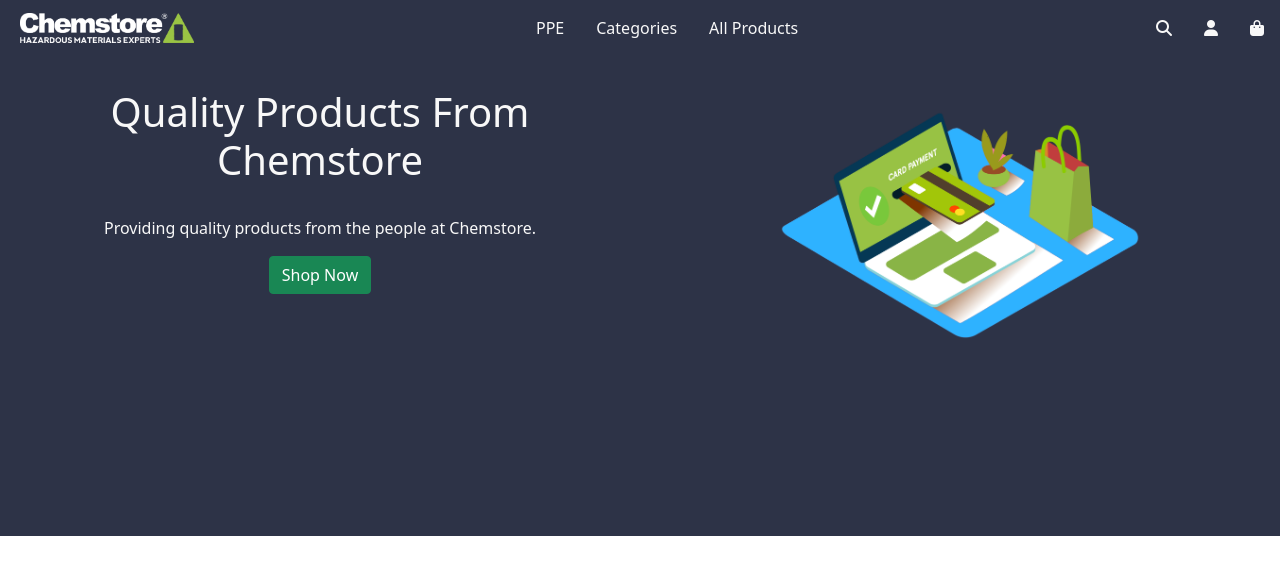
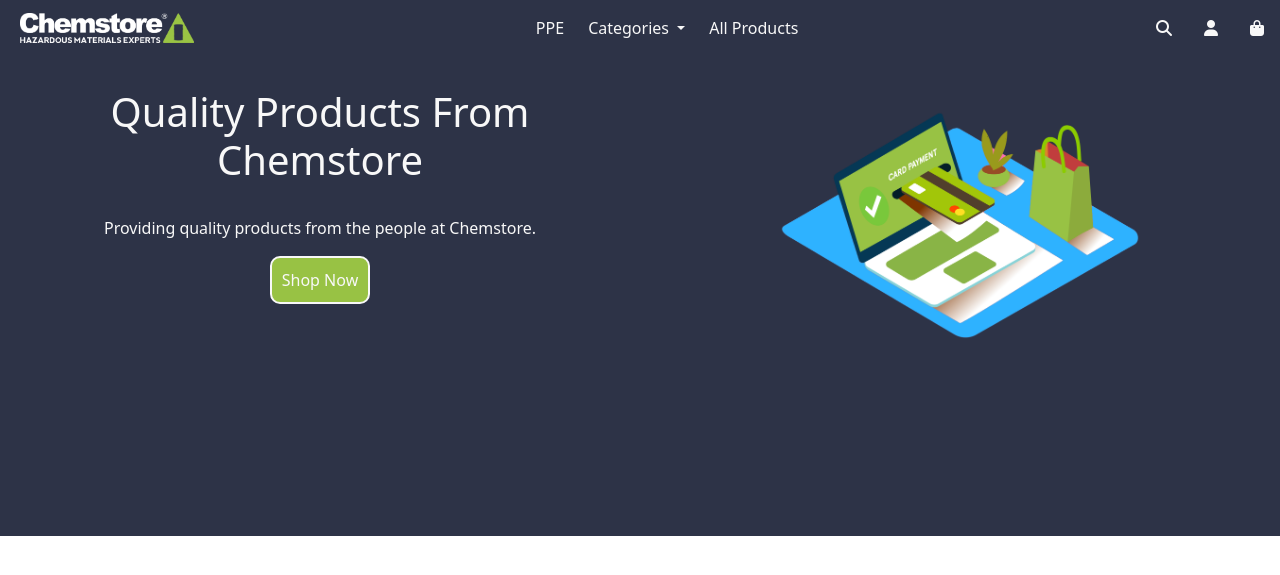
Before and after one commit to JamieT966/project-portfolio-5, a Django app: page / in a window 1280 px wide. Shown: the top 575 px of the page. Run offline with Django 3.2, Linux system fonts and the light colour scheme; some libraries are stand-ins or nearby versions.

Commit message:
changed button styling from Bootstrap

```diff
--- a/home/templates/home/index.html
+++ b/home/templates/home/index.html
@@ -8,7 +8,7 @@
             <h1 class="py-4">Quality Products From Chemstore</h1>
             <p>Providing quality products from the people at Chemstore.</p>
             <div class="d-flex justify-content-center">
-                <button type="button" class="btn btn-success rounded-1">Shop Now</button>
+                <button type="button" class="main-btn">Shop Now</button>
             </div>
         </div>
 
--- a/static/css/style.css
+++ b/static/css/style.css
@@ -44,6 +44,16 @@ h1, h2, h3, h4, h5, h6, p {
     color: var(--chem-white);
 }
 
+.nav-link .dropdown-toggle .show {
+    color: var(--chem-white);
+}
+
+.dropdown-menu {
+    background-color: var(--chem-green);
+    color: var(--chem-navy);
+}
+
+
 /* Hero Section Styling */
 
 .hero-section {
@@ -54,3 +64,20 @@ h1, h2, h3, h4, h5, h6, p {
 .hero-image {
     width: 400px;
 }
+
+/* Button Styling */
+
+.main-btn {
+    background-color: var(--chem-green);
+    padding: 10px;
+    border-radius: 10px;
+    border: 2px solid var(--chem-white);
+    color: var(--chem-white);
+    transition-duration: 0.4s;
+}
+
+.main-btn:hover {
+    background-color: var(--chem-white);
+    border: 2px solid var(--chem-green);
+    color: var(--chem-green);
+}
--- a/templates/base.html
+++ b/templates/base.html
@@ -62,9 +62,17 @@
                         <li class="nav-item mx-2">
                             <a class="nav-link" href="/">PPE</a>
                         </li>
-                        <li class="nav-item mx-2">
-                            <a class="nav-link" href="">Categories</a>
-                        </li>
+                        <li><hr class="dropdown-divider"></li>
+                        <li class="nav-item dropdown">
+                            <a class="nav-link dropdown-toggle" href="#" role="button" data-bs-toggle="dropdown" aria-expanded="false">
+                              Categories
+                            </a>
+                            <ul class="dropdown-menu">
+                              <li><a class="dropdown-item" href="#">Spill Kits</a></li>
+                              <li><a class="dropdown-item" href="#">Spill Trays</a></li>
+                              <li><a class="dropdown-item" href="#">Safety Cabinets</a></li>
+                              <li><a class="dropdown-item" href="#">Site Safety</a></li>
+                            </ul>
                         <li class="nav-item mx-2">
                             <a class="nav-link" href="">All Products</a>
                         </li>
```
